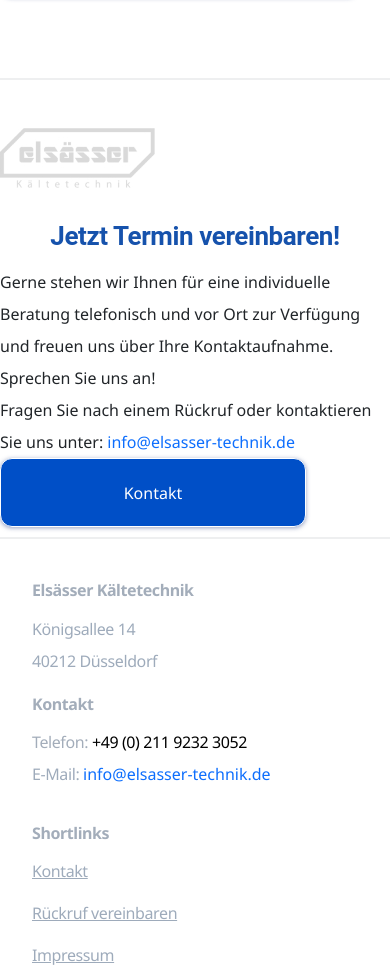
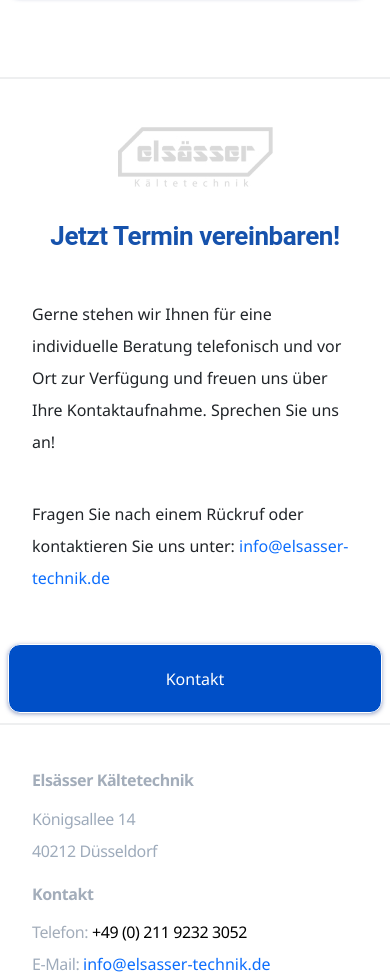
Before and after one commit to a-nn-a-bychkova/kaltemaschinen, a website: page index.html in a window 390 px wide. Shown: the part 7882-8860 px from the top of the page. Drawn offline with nearby package versions, Linux system fonts and the light colour scheme.

Commit message:
mobile-first markup

```diff
--- a/index.html
+++ b/index.html
@@ -252,19 +252,21 @@
         <li><a href="" class=" related-links-item upper">Wärmemengenmessungen</a></li>
         <li><a href="" class=" related-links-item upper">Anlageleasing</a></li>
       </ul>
-
     </section>
           <hr class="long-hr" />
     <section class="appointment-section">
-      <div class="appointment-logo"></div>
-      <h2 class="h2 section-title blue appointment-title">Jetzt Termin vereinbaren!</h2>
-      <p>Gerne stehen wir Ihnen für eine individuelle Beratung telefonisch und vor Ort zur Verfügung und freuen
-      uns über Ihre Kontaktaufnahme. Sprechen Sie uns an!</p>
+     <div class="appointment-container">
+        <div class="appointment-logo"></div>
+        <h2 class="h2 section-title blue appointment-title">Jetzt Termin vereinbaren!</h2>
+        <p class="appointment-text">Gerne stehen wir Ihnen für eine individuelle Beratung telefonisch und vor Ort zur Verfügung
+          und freuen
+          uns über Ihre Kontaktaufnahme. Sprechen Sie uns an!</p>
 
-      <p>Fragen Sie nach einem Rückruf oder kontaktieren Sie uns unter: <a href="mailto:info@elsasser-technik.de">info@elsasser-technik.de</a></p>
-      <a href="" class="appointment-button">
+        <p class="appointment-text">Fragen Sie nach einem Rückruf oder kontaktieren Sie uns unter: <a
+            href="mailto:info@elsasser-technik.de">info@elsasser-technik.de</a></p>
 
-        Kontakt</a>
+     </div>
+      <a href="" class="appointment-button">Kontakt</a>
        </section>
         <hr class="long-hr" />
     </main>
--- a/sass/components/_appointment.scss
+++ b/sass/components/_appointment.scss
@@ -1,24 +1,34 @@
 .appointment-section {
-  padding-top: 48px;
+  padding-left: 8px;
+  padding-right: 8px;
   padding-bottom: 10px;
+}
+.appointment-container {
+  padding: 48px 24px 10px 24px;
 }
 
 .appointment-logo {
+  margin-left: auto;
+  margin-right: auto;
   background-image: url(../../images/logo-grey.jpg);
   width: 155px;
   height: 60px;
   //   opacity: 0.2;
-  margin-bottom: 27px;
+  margin-bottom: 28px;
 }
 .appointment-title {
   font-size: 26px;
+  padding-bottom: 32px;
   line-height: 43px;
   letter-spacing: -0.4px;
+}
+.appointment-text {
+  padding-bottom: 40px;
 }
 .appointment-button {
   display: block;
 
-  width: 306px;
+  width: 100%;
   height: 69px;
   background-color: #004fc7;
   border: 1px solid #ffffff;
--- a/sass/components/_footer.scss
+++ b/sass/components/_footer.scss
@@ -1,5 +1,5 @@
 .footer-container {
-  margin: 42px 32px;
+  margin: 46px 32px;
 }
 .footer-title {
   font-weight: 700;
--- a/sass/components/_related-links.scss
+++ b/sass/components/_related-links.scss
@@ -1,6 +1,6 @@
 section.related-liks-section {
-  padding-top: 24px;
-  padding-bottom: 65px;
+  padding: 24px 8px 64px 8px;
+
   text-align: center;
 }
 
@@ -22,3 +22,6 @@
   letter-spacing: 1.42px;
   color: #fafbfe;
 }
+.related-links-item:last-child {
+  padding-bottom: 0px;
+}
```
Also changed, not shown: css/main.css, css/main.min.css, 2 other files.
